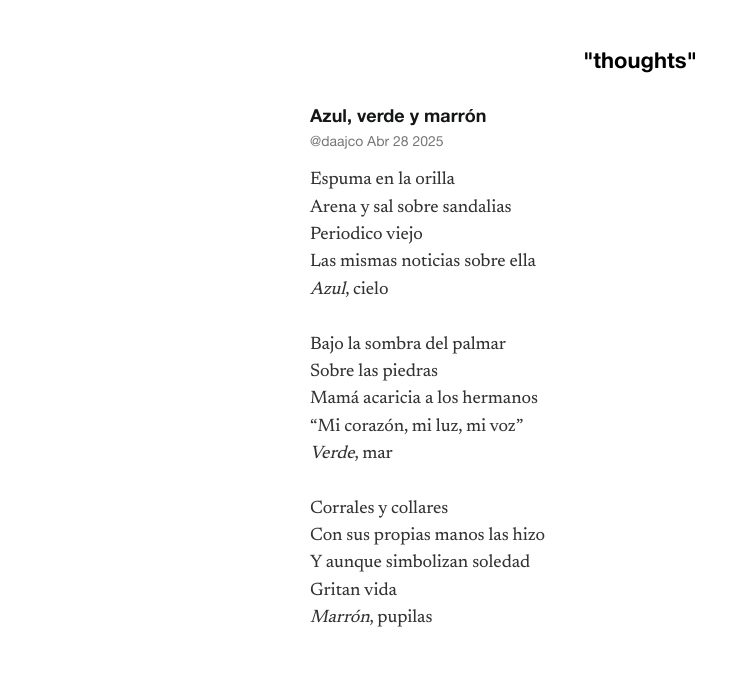
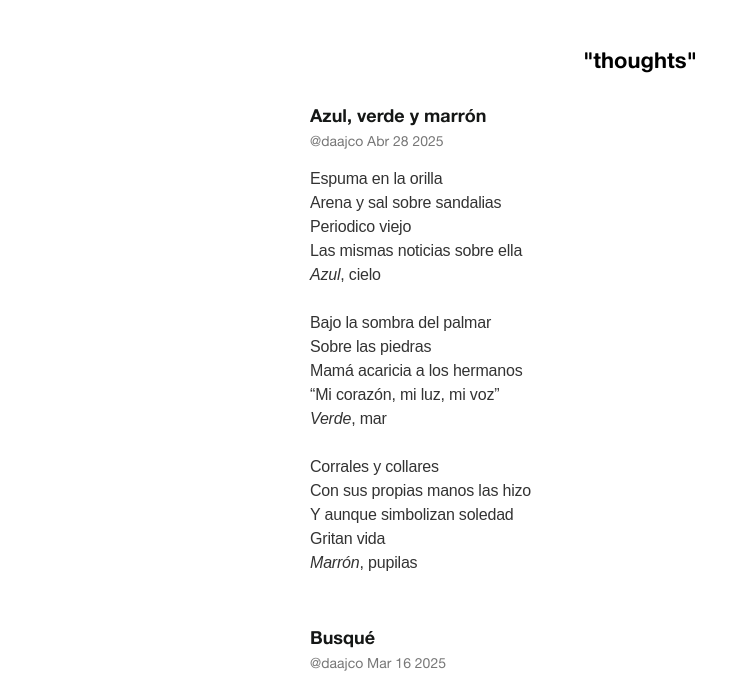
Before and after one commit to Dave-Jcm/davidjaco.me, an Eleventy site: page src/index.njk in a window 1280 px wide. Shown: the part 53-733 px from the top of the page, without its empty margins (0-738 px from the left). Built offline with nearby package versions, Linux system fonts and the light colour scheme; Eleventy itself is replaced by a stand-in of ours; files that its build step writes are made by us from their sources.

Commit message:
Update style.css

```diff
--- a/src/css/style.css
+++ b/src/css/style.css
@@ -140,11 +140,11 @@ p {
 }
 
 .post-body {
-	font-family: "Newsreader", Georgia, serif;
-	font-size: 18px;
-	line-height: 1.52;
-	font-weight: 440;
-	letter-spacing: -0.005em;
+	font-family: "Jost", sans-serif;
+	font-size: 16px;
+	font-weight: 400;
+	line-height: 1.5;
+	letter-spacing: -0.012em;
 }
 
 .closing-note {
```
